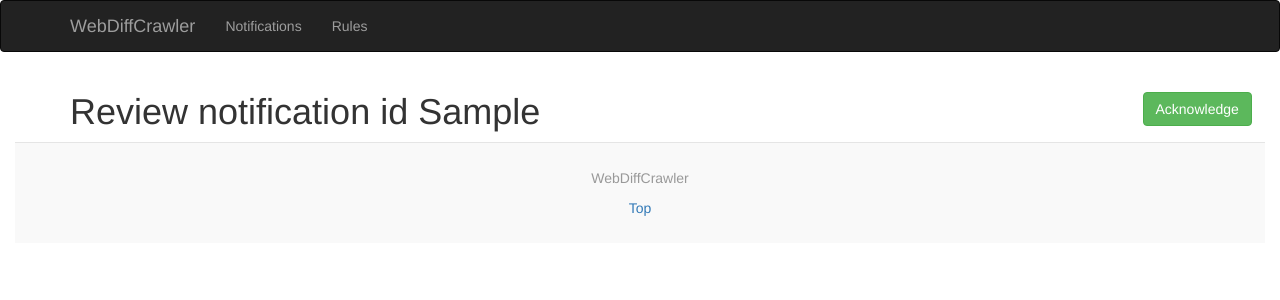
After one commit to alexandrucosminmihai/web-diff-crawler, a Flask app: template webapp/templates/review_notification.html in a window 1280 px wide. The commit adds this page. Shown: the top 300 px of the page. Run offline with Flask 3, Linux system fonts and the light colour scheme; the template is opened without the code that fills it: most values are stand-ins (such as "Sample title", 1, 10 or a date in 2020); parts of the project's set-up code (start-up, migrations or seed data) failed here and were passed over; some libraries are stand-ins or nearby versions.

Commit message:
Create initial template for individual notification review page and route

```diff
--- a/webapp/templates/notifications.html
+++ b/webapp/templates/notifications.html
@@ -21,7 +21,7 @@
                 <th scope="col">Acknowledge</th>
                 <th scope="col">
                     <form id="ackChecked" action="{{url_for('ackNotifications')}}" method="POST">
-                        <button type="submit">Acknowledge checked</button>
+                        <button class="btn btn-success" type="submit">Acknowledge checked</button>
                     </form>
                 </th>
             </thead>
@@ -36,7 +36,7 @@
                             <form action="{{url_for('ackANotification')}}" method="POST">
                                 <input id="ackNotification" name="ackNotificationId" type="hidden"
                                        value="{{notif['id_notifications']}}">
-                                <button type="submit">Acknowledge</button>
+                                <button class="btn btn-success" type="submit">Acknowledge</button>
                             </form>
                         </td>
                         <td>
--- /dev/null
+++ b/webapp/templates/review_notification.html
@@ -0,0 +1,25 @@
+{% extends "base.html" %}
+
+{% block title %}
+    Notif {{ notification['id_notifications'] }} - {{ notification['address'] }}
+{% endblock %}
+
+{% block page_content %}
+
+<div class="row">
+    <h1 class="col-lg-11">
+        Review notification id {{ notification['id_notifications'] }}
+    </h1>
+
+    <div class="col-lg-1">
+        <br>
+        <form action="{{url_for('ackANotification')}}" method="POST">
+            <input id="ackNotification" name="ackNotificationId" type="hidden"
+                   value="{{notification['id_notifications']}}">
+            <button class="btn btn-success" type="submit">Acknowledge</button>
+        </form>
+    </div>
+</div>
+
+
+{% endblock %}
--- a/webapp/webapp.py
+++ b/webapp/webapp.py
@@ -1,4 +1,4 @@
-from flask import Flask, render_template, url_for, redirect, flash, request
+from flask import Flask, render_template, url_for, redirect, flash, request, abort
 
 # Flask extensions imports
 from flask_bootstrap import Bootstrap
@@ -72,6 +72,23 @@ def notifications():
         notifications.append(currNotif)
 
     return render_template('notifications.html', notifications=notifications)
+
+@app.route('/notifications/<id_notifications>')
+def reviewNotification(id_notifications):
+    notificationRow = dbSession.query(mappedClasses.Notifications).\
+        filter(mappedClasses.Notifications.id_notifications==id_notifications).first()
+
+    if notificationRow == None:
+        abort(404)
+
+    currNotif = dict()
+    currNotif['id_notifications'] = notificationRow.id_notifications
+    currNotif['address'] = notificationRow.address
+    currNotif['matchingrule'] = notificationRow.matchingrule
+    currNotif['modifytime'] = notificationRow.modifytime
+    currNotif['content'] = notificationRow.content
+
+    return render_template('review_notification.html', notification=currNotif)
 
 
 @app.route('/deletearule', methods=['POST'])
```
Also changed, not shown: webapp/templates/crawlingrules.html (+20 -1 lines).
